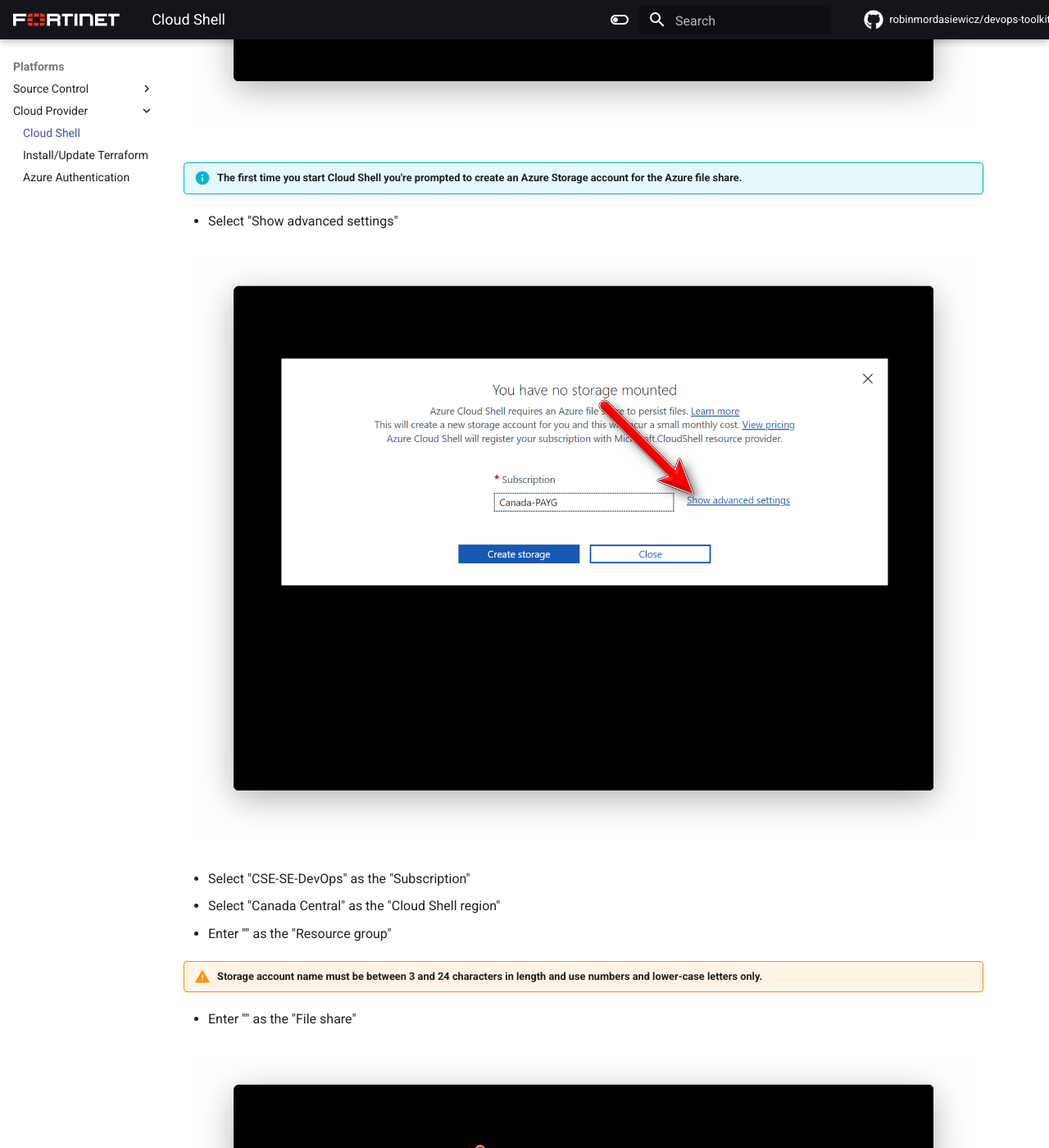
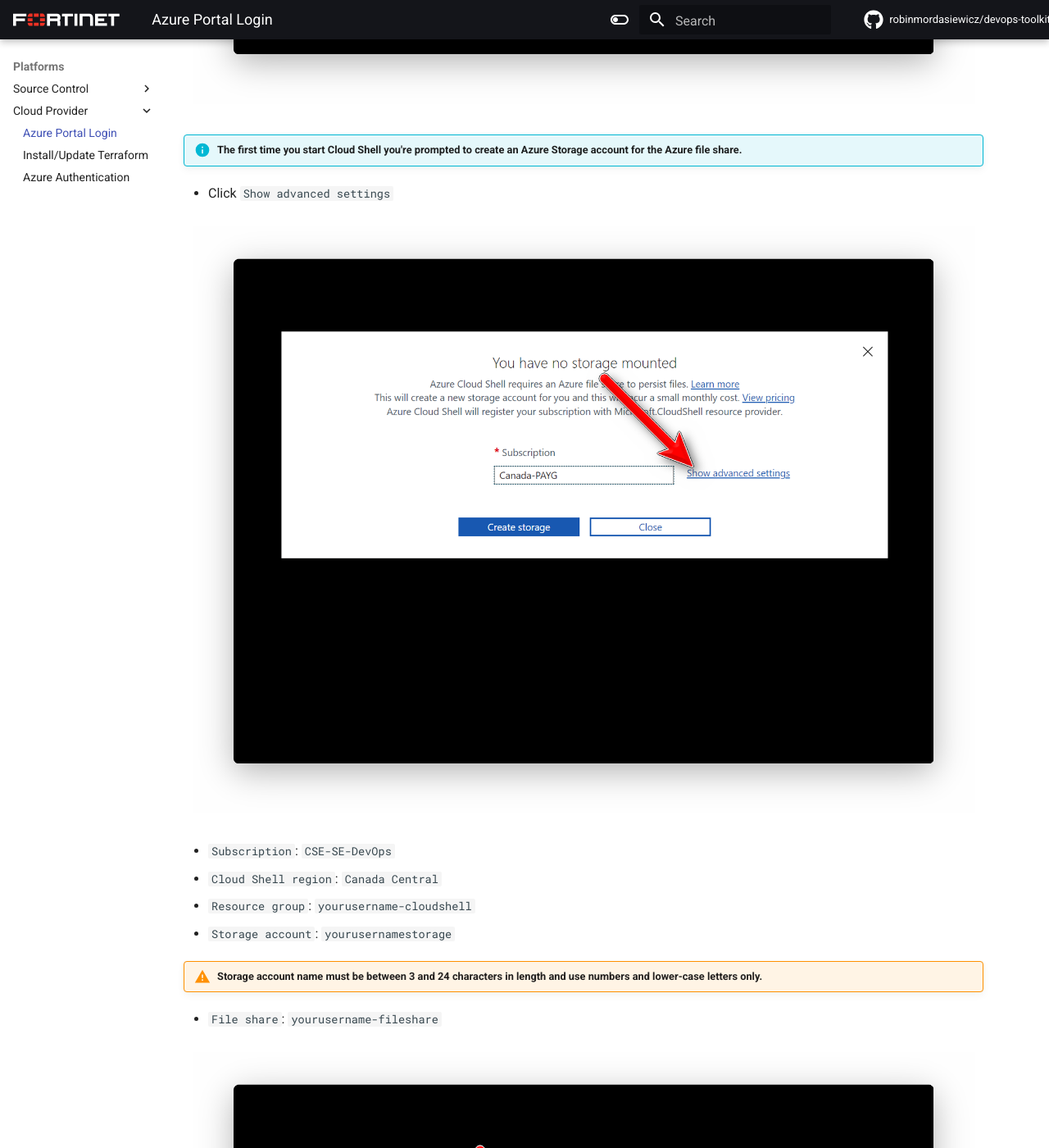
Before and after one commit to robinmordasiewicz/devops-toolkit, an MkDocs documentation site: the page built from docs/azure-cloud-shell.md, in a window 1280 px wide and 1400 px high, scrolled down 879 px. Shown: the whole window at 82% size. Built offline with MkDocs 1.6.1 and Material for MkDocs 9.7.7, drawn with Linux system fonts in a browser that asks for light colours; plug-ins that fetch from the network failed and are left out; comment, search, counter and statistics services are not loaded; some of the changed text lies outside the part shown.

Commit message:
docs(azure-cloud-shell.md): improve readability and consistency of instructions The changes were made to improve the readability and consistency of the instructions in the azure-cloud-shell.md file. The instructions are now more concise and easier to follow. The use of backticks (`) around the clickable items and the values to be entered, helps to distinguish them from the rest of the text. This change will help users to understand and follow the instructions more easily.

```diff
--- a/docs/azure-cloud-shell.md
+++ b/docs/azure-cloud-shell.md
@@ -1,26 +1,24 @@
 ---
 comments: true
 ---
-# Cloud Shell
+# [Azure Portal Login](https://portal.azure.com)
 
-- [Azure Portal Login](https://portal.azure.com)
 - Launch Azure Cloud Shell from the top navigation of the Azure portal
-- Select Bash
+- Click `Bash`
 
 ![Screenshot showing how to start Azure Cloud Shell in the Azure portal.](img/azure-cloud-shell.png)
 
 !!! info "The first time you start Cloud Shell you're prompted to create an Azure Storage account for the Azure file share."
 
-- Select "Show advanced settings"
+- Click `Show advanced settings`
 
 ![Select Advanced](img/azure-cloud-shell-select-storage-advanced.png)
 
-- Select "CSE-SE-DevOps" as the "Subscription"
-- Select "Canada Central" as the "Cloud Shell region"
-- Enter "<yourusername-cloudshell>" as the "Resource group"
-
+- `Subscription`: `CSE-SE-DevOps`
+- `Cloud Shell region`: `Canada Central`
+- `Resource group`: `yourusername-cloudshell`
+- `Storage account`: `yourusernamestorage`
 !!! warning "Storage account name must be between 3 and 24 characters in length and use numbers and lower-case letters only."
-
-- Enter "<yourusername-fileshare>" as the "File share"
+- `File share`: `yourusername-fileshare`
 
 ![Create Storage](img/azure-cloud-shell-select-storage-advanced-create-storage.png)
```
